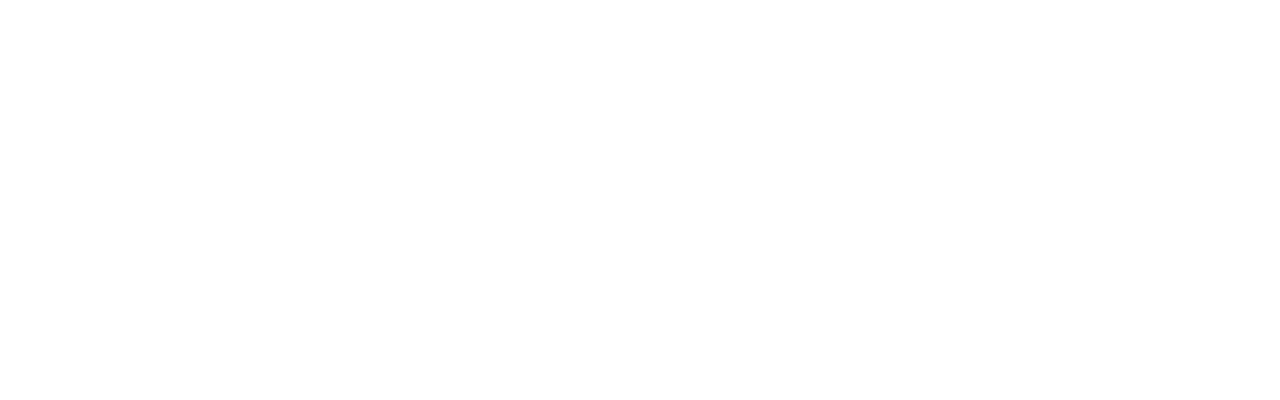
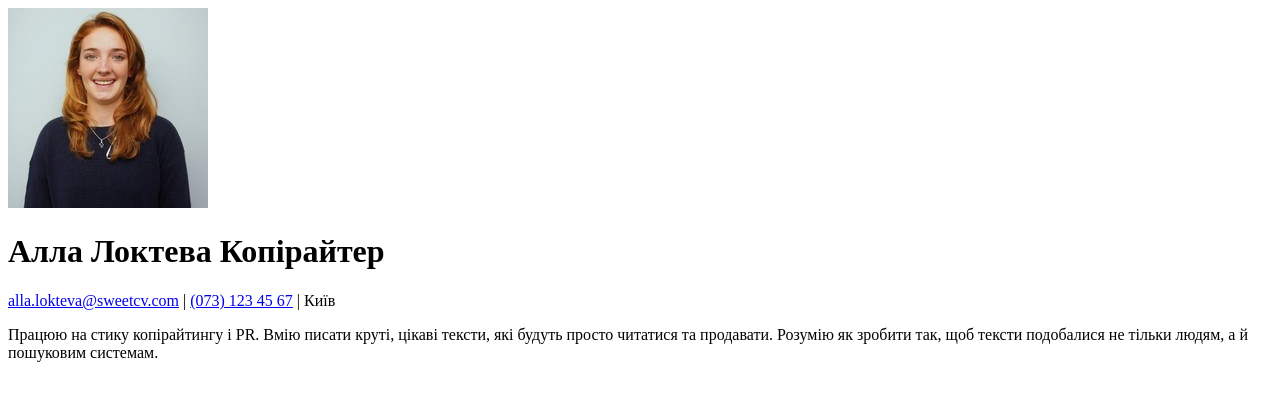
Before and after one commit to XYevhenX/HTML1, a plain HTML site: page index.html in a window 1280 px wide. Drawn offline with Linux system fonts and the light colour scheme.

Commit message:
Add header

```diff
--- a/index.html
+++ b/index.html
@@ -1,11 +1,22 @@
 <!DOCTYPE html>
-<html lang="en">
+<html lang="uk">
 <head>
     <meta charset="UTF-8">
     <meta name="viewport" content="width=device-width, initial-scale=1.0">
-    <title>Document</title>
+    <title>Резюме</title>
 </head>
 <body>
+    <header>
+        <img src="./assets/images/-Hh0I20rUSK09qOlsTtR8.jpg" alt="Фото Алли">
+        <h1>Алла Локтева Копірайтер</h1>
+        <p>
+            <a href="mailto:alla.lokteva@sweetcv.com" target="_blank">alla.lokteva@sweetcv.com</a> | <a href="tel:(073) 123 45 67" target="_blank">(073) 123 45 67</a> | Київ
+        </p>
+        <p>
+            Працюю на стику копірайтингу і PR. Вмію писати круті, цікаві тексти, які будуть просто читатися та продавати. Розумію як зробити так, щоб тексти подобалися не тільки людям, а й пошуковим системам.
+        </p>
+    </header>
+
 
 </body>
 </html>
```
Also changed, not shown: assets/images/-Hh0I20rUSK09qOlsTtR8.jpg (added).
